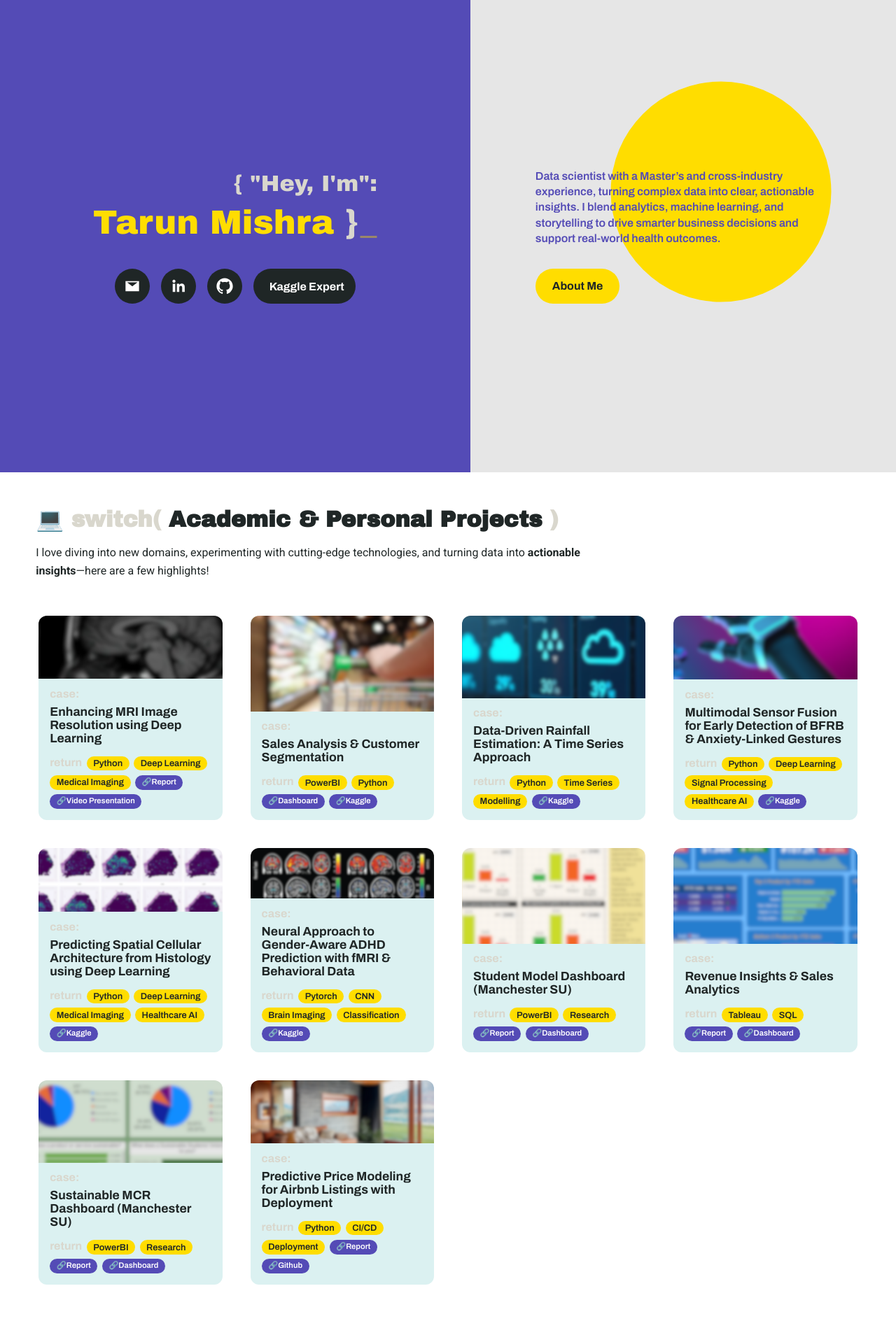
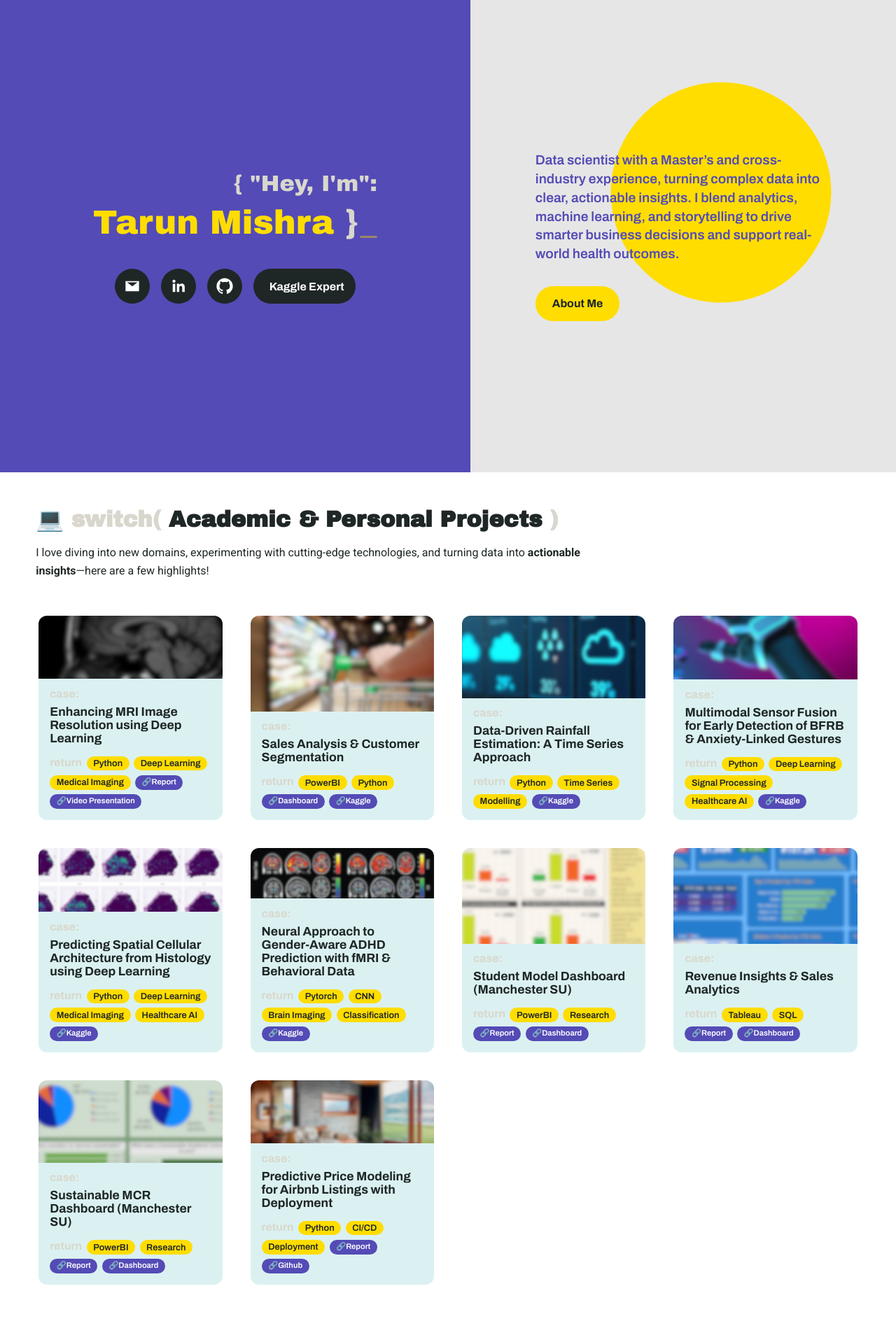
Before and after one commit to tarundirector/tarunmishra.github.io, a Jekyll site: the page index.html, which Jekyll copies as it is, in a window 1280 px wide. Shown: the top 1918 px of the page at 70% size. Built offline with Jekyll 4.4.1, drawn with Linux system fonts in a browser that asks for light colours.

Commit message:
Update index.html

```diff
--- a/index.html
+++ b/index.html
@@ -209,7 +209,7 @@
       font-family: 'Archivo', sans-serif;
       font-weight: 600;
       color: var(--primary-bg);
-      font-size: 1rem; /* reduced font size */
+      font-size: 1.2rem; /* reduced font size */
       line-height: 1.4;
       position: relative;
       z-index: 1;
```
